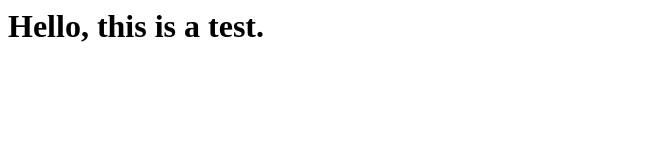
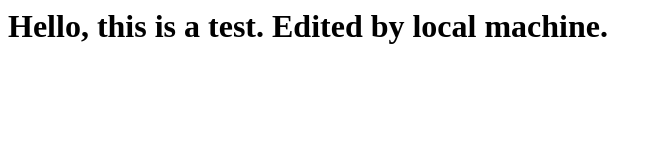
Before and after one commit to lboscarato/test-repo, a plain HTML site: page index.html in a window 1280 px wide. Shown: the whole page, without its empty margins (0-662 px from the left). Drawn offline with Linux system fonts and the light colour scheme.

Commit message:
My first commit from PC

```diff
--- a/index.html
+++ b/index.html
@@ -1 +1 @@
-<h1>Hello, this is a test. </h1>
+<h1>Hello, this is a test. Edited by local machine. </h1>
```
